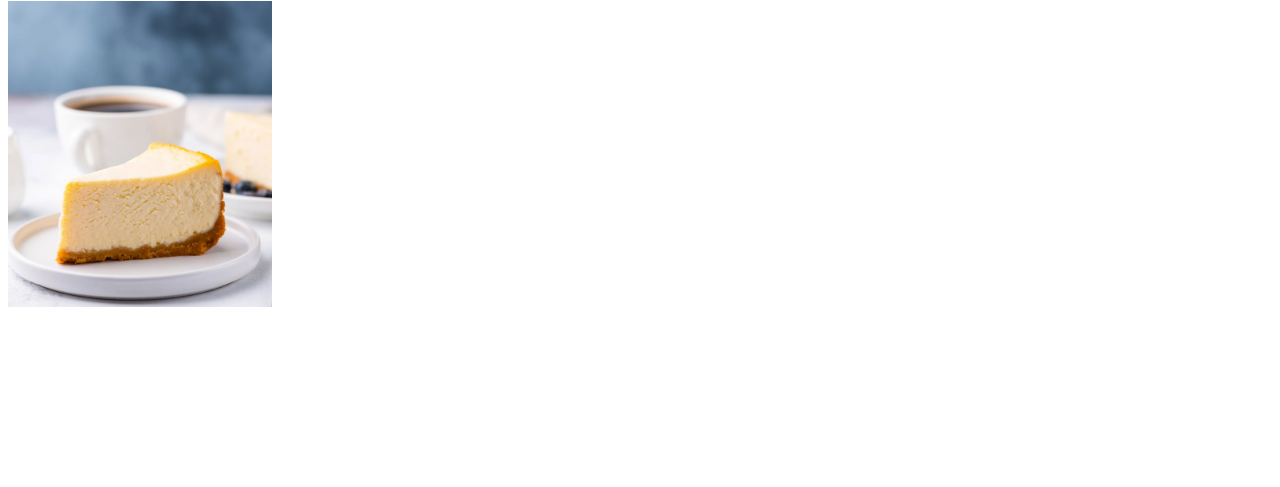
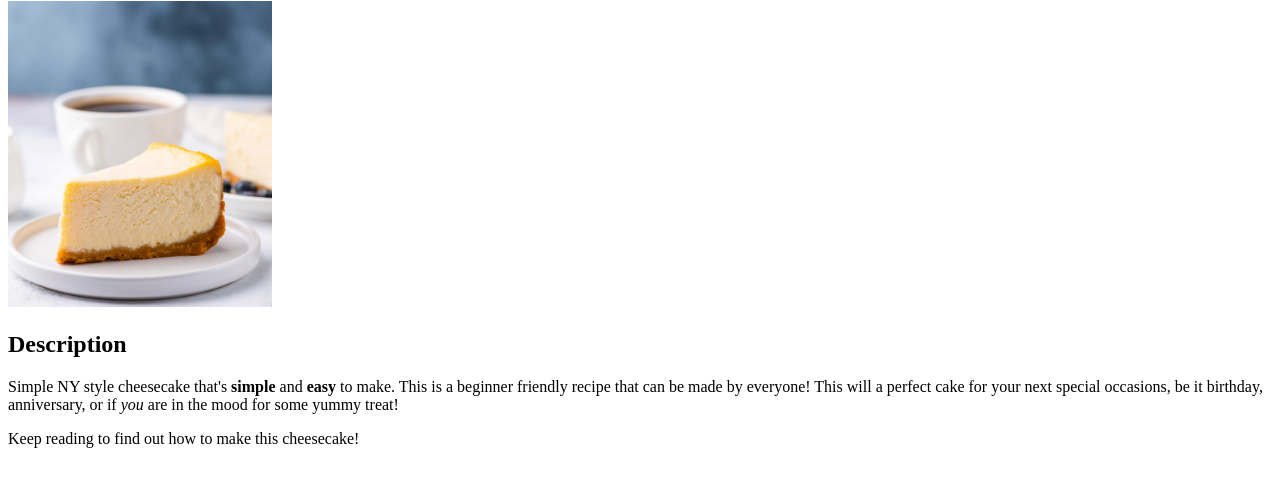
Before and after one commit to Reisa07/odin-recipes, a plain HTML site: page recipes/cheesecake.html in a window 1280 px wide. Shown: the part 79-566 px from the top of the page. Drawn offline with Linux system fonts and the light colour scheme.

Commit message:
Add description of recipe

```diff
--- a/recipes/cheesecake.html
+++ b/recipes/cheesecake.html
@@ -8,5 +8,11 @@
     <body>
         <h1>Cheesecake</h1>
         <img src="./cheesecake.jpg" alt="cheesecake" height="306" width="264">
+        <h2>Description</h2>
+        <p>Simple NY style cheesecake that's <strong>simple</strong> and <strong>easy</strong> to make.
+            This is a beginner friendly recipe that can be made by everyone! This will a perfect cake
+            for your next special occasions, be it birthday, anniversary, or if <em>you</em> are in the mood for
+            some yummy treat!</p>
+        <p>Keep reading to find out how to make this cheesecake!</p>
     </body>
 </html>
```
